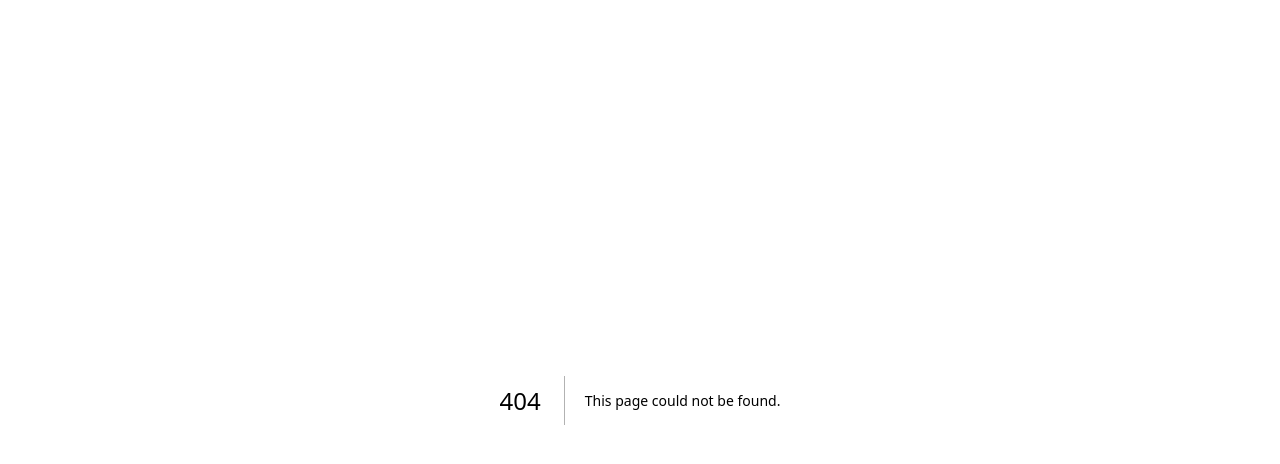
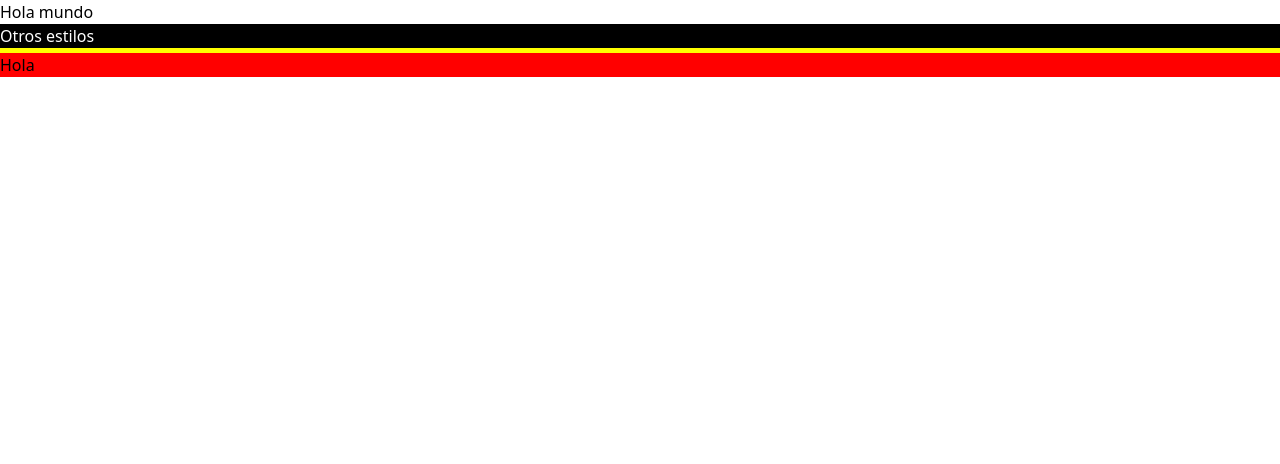
Before and after one commit to 2022B-web-avanzada-soft/eguez-sarzosa-vicente-adrian-web, a Next.js app in the folder react-nextjs/: page /a_hola_mundo in a window 1280 px wide. Before the commit this address had no page. Shown: the top 464 px of the page. Built offline with nearby package versions, Linux system fonts and the light colour scheme.

Commit message:
hasta estilos objeto js

```diff
--- /dev/null
+++ b/react-nextjs/components/a_estilos/EstilosEjemplo.tsx
@@ -0,0 +1,18 @@
+//components/a_estilos/EstilosEjemplo.tsx
+import styles from './estilos.module.css'
+// Los estilos deben de tener el nombre "module.css"
+export default function (){
+    const misEstilos = {
+        color: '#FFF',
+        backgroundColor: 'black',
+        borderBottom: '5px solid yellow',
+    };
+    return (
+        <>
+            <div style={misEstilos}>Otros estilos</div>
+            <div className={styles.rojo}>
+                Hola
+            </div>
+        </>
+    )
+}
--- /dev/null
+++ b/react-nextjs/components/a_estilos/estilos.module.css
@@ -0,0 +1,4 @@
+/* //components/a_estilos/estilos.module.css */
+.rojo{
+    background-color: red;
+}
--- /dev/null
+++ b/react-nextjs/pages/a_hola_mundo.tsx
@@ -0,0 +1,25 @@
+// pages/a_hola_mundo
+/*
+const a_componente = function (){
+    return (
+        <></>
+    )
+}
+*/
+/*
+export default a_componente
+const b_componente = ()=>{
+    return <></>
+}
+*/
+
+import EstilosEjemplo from "../components/a_estilos/EstilosEjemplo";
+
+export default function a_hola_mundo(){
+    return (
+        <>
+            <h1>Hola mundo</h1>
+            <EstilosEjemplo></EstilosEjemplo>
+        </>
+    )
+}
```
